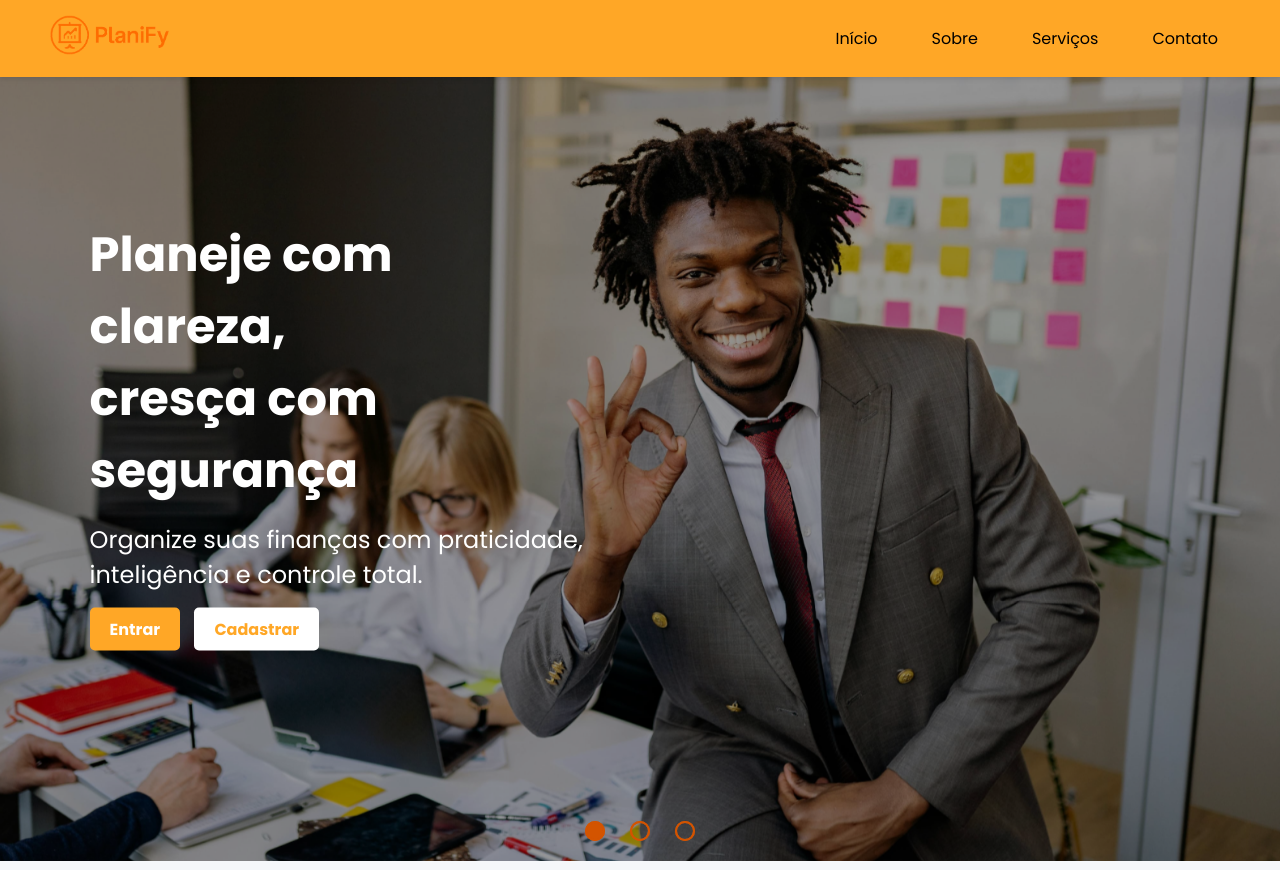
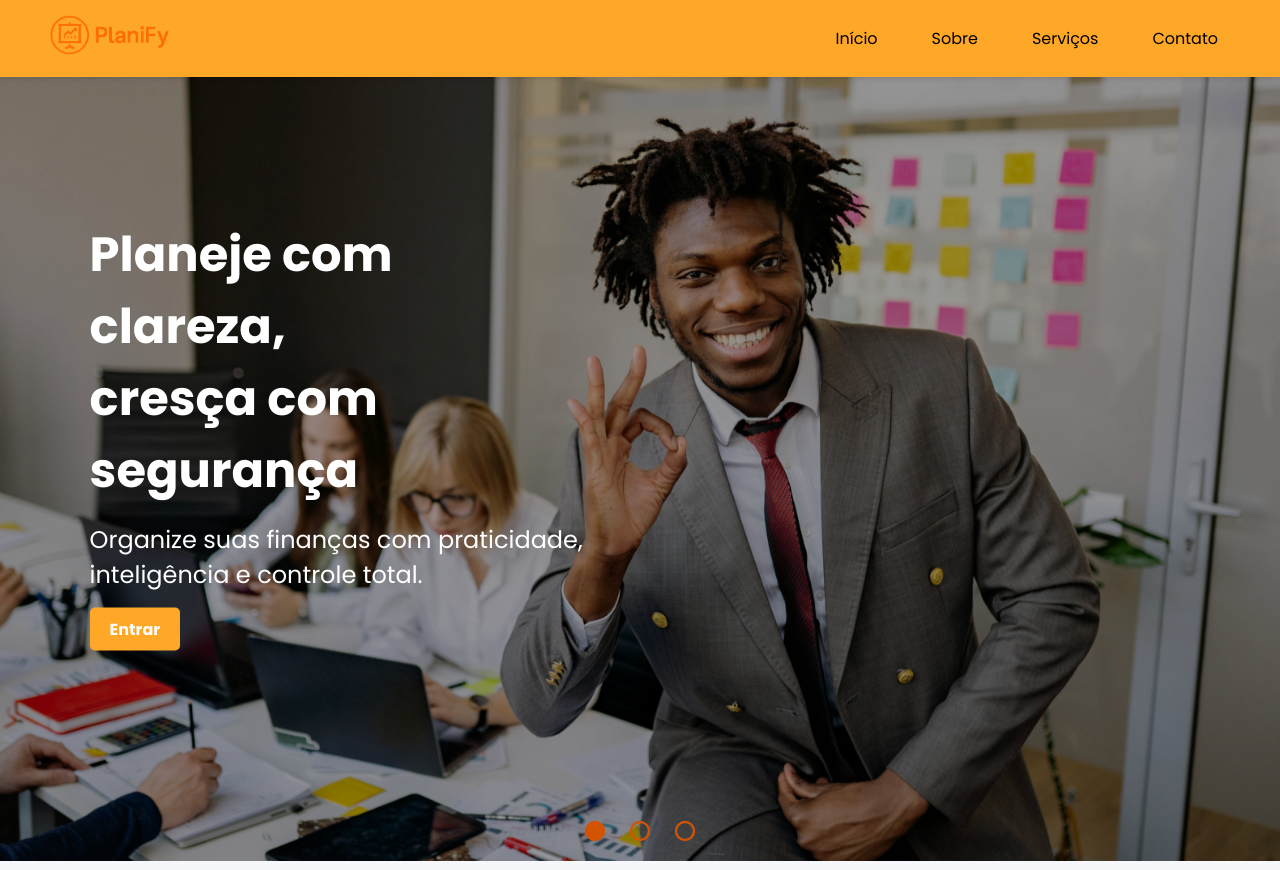
Before and after one commit to TayanyVitoria/proj_appweb, a PHP site: page /proj_appweb/index.html in a window 1280 px wide. Shown: the top 870 px of the page. Run offline with PHP 8.4, Linux system fonts and the light colour scheme; some libraries are stand-ins or nearby versions.

Commit message:
removendo o botão cadastrar

```diff
--- a/css/estilo.css
+++ b/css/estilo.css
@@ -139,21 +139,18 @@ section.slider {
   padding: 10px 20px;
   border-radius: 5px;
   font-weight: bold;
+
 }
 
 .buttons .btn.primary {
   background-color: #FFA726;
   color: #fff;
+
 }
 
 .buttons .btn.primary:hover {
   background-color: #D35400;
   color: #fff;
-}
-
-.buttons .btn.secondary {
-  background-color: #fff;
-  color: #FFA726;
 }
 
 /* BOLINHAS DO CARROSSEL */
--- a/index.html
+++ b/index.html
@@ -47,7 +47,7 @@
           <p>Organize suas finanças com praticidade, inteligência e controle total.</p>
           <div class="buttons">
             <a href="http://localhost:80/proj_appweb/front/login.html" class="btn primary">Entrar</a>
-            <a href="http://localhost:80/proj_appweb/front/inserir.html" target="_blank" class="btn secondary">Cadastrar</a>
+
           </div>
         </div>
       </div>
@@ -62,7 +62,7 @@
           <p>Assuma o controle do seu dinheiro e conquiste mais liberdade no seu dia a dia.</p>
           <div class="buttons">
             <a href="http://localhost:80/proj_appweb/front/login.html" class="btn primary">Entrar</a>
-            <a href="http://localhost:80/proj_appweb/front/inserir.html" target="_blank" class="btn secondary">Cadastrar</a>
+
           </div>
         </div>
       </div>
@@ -77,7 +77,7 @@
           <p>Com a gestão financeira certa, seus objetivos deixam de ser sonhos distantes e se tornam planos reais</p>
           <div class="buttons">
             <a href="http://localhost:80/proj_appweb/front/login.html" class="btn primary">Entrar</a>
-            <a href="http://localhost:80/proj_appweb/front/inserir.html" target="_blank" class="btn secondary">Cadastrar</a>
+
           </div>
         </div>
       </div>
```
